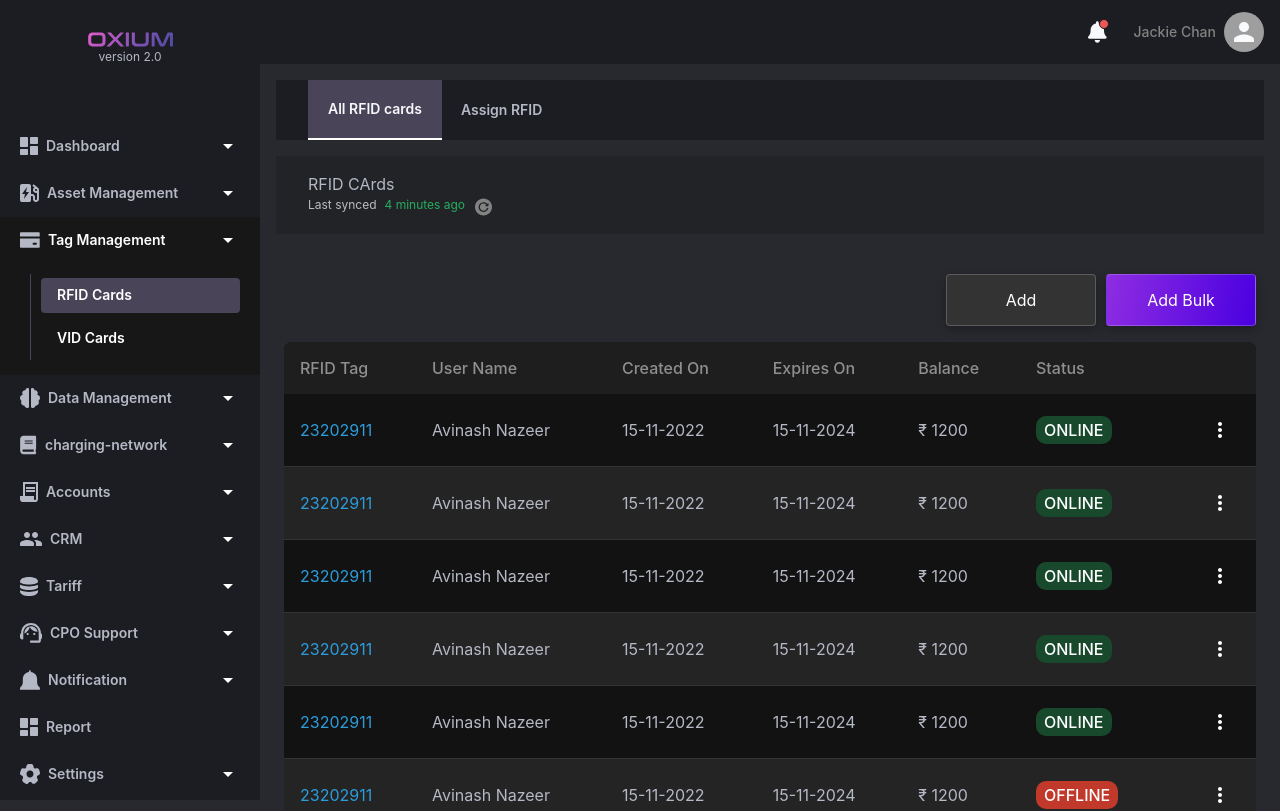
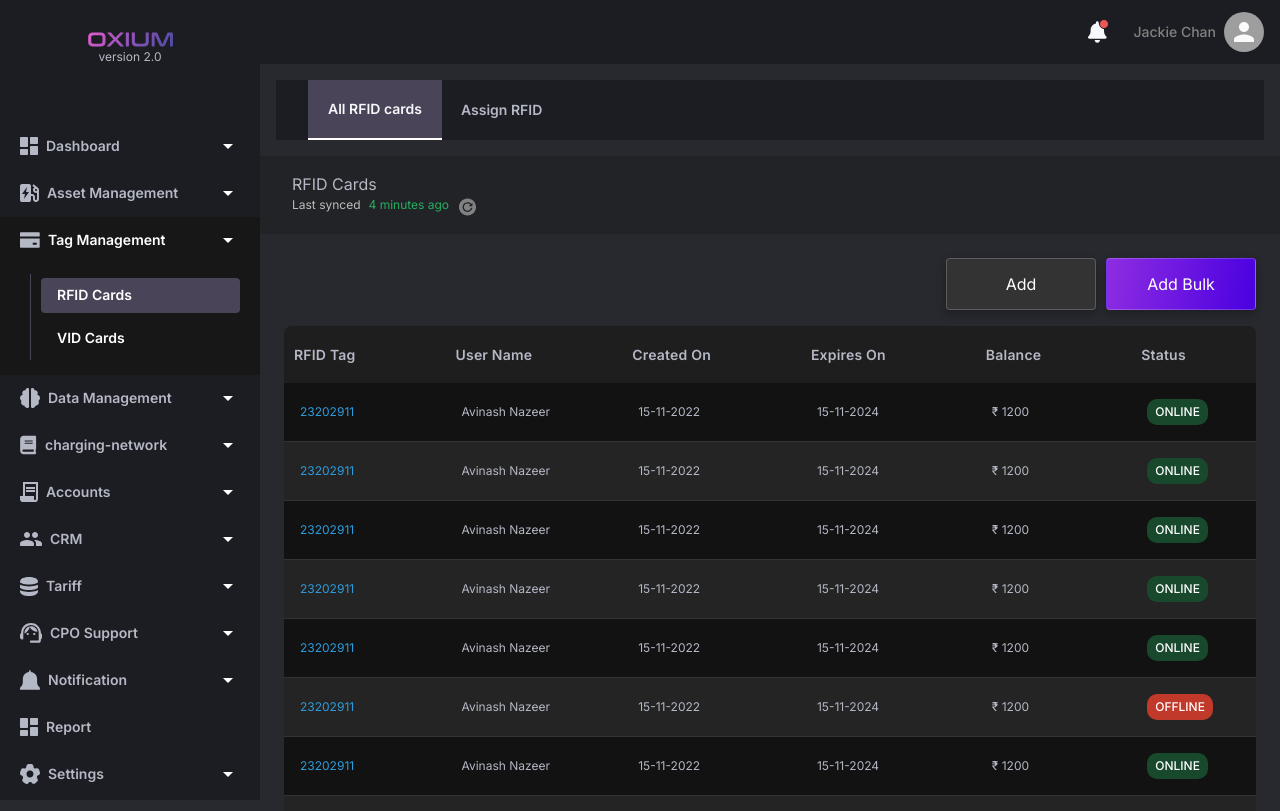
Before and after one commit to XyvinTech/GOEC_dashboard, a React (Create React App) app: page /tag-management/rfid-cards in a window 1280 px wide. Shown: the top 811 px of the page. Built offline with nearby package versions, Linux system fonts and the light colour scheme.

Commit message:
changes in table ui and others

```diff
--- a/src/components/cpoSupport/activeSession/AllActiveSession.jsx
+++ b/src/components/cpoSupport/activeSession/AllActiveSession.jsx
@@ -22,9 +22,9 @@ const tableHeader = [
 export default function ActiveSession() {
   return (
     <>
-      <LastSynced heading="Active Sessions" />
+      <LastSynced heading="Active Sessions" showSearchField={true} />
       <Box sx={{ p: 3 }}>
-        <StyledTable headers={tableHeader} data={DummyData} />
+        <StyledTable headers={tableHeader} data={DummyData} showActionCell={false} />
       </Box>
     </>
   );
--- a/src/components/tagManagement/Rfid/AllRfidCards.jsx
+++ b/src/components/tagManagement/Rfid/AllRfidCards.jsx
@@ -4,6 +4,8 @@ import { ReactComponent as ReloadIcon } from '../../../assets/icons/reload.svg'
 import StyledTable from '../../../ui/styledTable'
 import { DummyData } from '../../../assets/json/RfidTableData'
 import StyledButton from '../../../ui/styledButton'
+import LastSynced from '../../../layout/LastSynced'
+
 
 const tableHeader = [
     'RFID Tag',
@@ -18,26 +20,7 @@ const tableHeader = [
 const AllRfidCards = () => {
   return (
     <>
-      <Box
-        sx={{
-          display: 'flex',
-          flexDirection: 'row',
-          alignItems: 'center',
-          backgroundColor: 'primary.grey',
-          p: 2,
-          m:2
-        }}>
-        <Stack direction={'column'} sx={{ ml: 2 }}>
-          <Typography variant='body1' sx={{ color: 'secondary.contrastText' }}>RFID CArds</Typography>
-          <Stack direction={'row'} spacing={1}>
-            <Typography sx={{ color: 'secondary.greytext', fontSize: 12 }}>Last synced</Typography>
-            <Typography sx={{ color: 'success.main', fontSize: 12 }}>4 minutes ago</Typography>
-            <ReloadIcon style={{ cursor: 'pointer' }} />
-          </Stack>
-        </Stack>
-        <Box sx={{ flexGrow: 1 }} />
-
-      </Box>
+     <LastSynced heading="RFID Cards"/>
       <Box sx={{p:3}}>
         <Box display="flex" justifyContent="flex-end">
             <StyledButton variant='secondary' width='150' mr='10'>Add</StyledButton><StyledButton variant='primary' width='150' >Add Bulk</StyledButton>
--- a/src/index.css
+++ b/src/index.css
@@ -1,3 +1,4 @@
+@import url('https://fonts.googleapis.com/css2?family=Inter:wght@200;300;400;500;600;700&display=swap');
 
 
 /* Optional: for smooth scrolling when 'display: none' scrollbar is applied */
@@ -14,7 +15,6 @@ html {
 }
 
 
-@import url('https://fonts.googleapis.com/css2?family=Inter:wght@200;300;400;500;600;700&display=swap');
 
 *{
     padding:0px;
--- /dev/null
+++ b/src/ui/styledActionCell.jsx
@@ -0,0 +1,51 @@
+// ActionCell.jsx
+import React,{useState} from 'react';
+import { IconButton, Menu, MenuItem } from "@mui/material";
+import MoreVertIcon from "@mui/icons-material/MoreVert";
+
+const StyledActionCell = ({ id, onEdit, onView, onDelete }) => {
+  const [anchorEl, setAnchorEl] = useState(null);
+  const open = Boolean(anchorEl);
+
+  const handleClick = (event) => {
+    setAnchorEl(event.currentTarget);
+  };
+
+  const handleClose = () => {
+    setAnchorEl(null);
+  };
+
+  return (
+    <>
+      <IconButton
+        aria-label="more"
+        aria-controls="action-menu"
+        aria-haspopup="true"
+        onClick={handleClick}
+        style={{ color: "#fff" }}
+      >
+        <MoreVertIcon />
+      </IconButton>
+      <Menu
+        id="action-menu"
+        anchorEl={anchorEl}
+        keepMounted
+        open={open}
+        onClose={handleClose}
+        sx={{
+          "& .MuiPaper-root": {
+            bgcolor: "black",
+            color: "white",
+            boxShadow: "0px 4px 20px rgba(0, 0, 0, 0.5)",
+          },
+        }}
+      >
+        <MenuItem onClick={() => { onEdit(id); handleClose(); }}>Edit</MenuItem>
+        <MenuItem onClick={() => { onView(id); handleClose(); }}>View</MenuItem>
+        <MenuItem onClick={() => { onDelete(id); handleClose(); }}>Delete</MenuItem>
+      </Menu>
+    </>
+  );
+};
+
+export default StyledActionCell;
--- /dev/null
+++ b/src/ui/styledStatusChip.jsx
@@ -0,0 +1,35 @@
+import styled from "styled-components";
+// Define a styled component for the status chip
+
+
+const StyledStatusChip = styled.span`
+  padding: 4px 8px;
+  border-radius: 10px; // Adjust as needed for the chip look
+  color: white;
+  text-transform: uppercase;
+  font-weight: 500;
+  text-align: center;
+  display: inline-block;
+  min-width: 60px; // Set a minimum width for uniformity
+
+  // Dynamically set the background color based on the status
+  background-color: ${(props) => {
+    // Normalize the status to uppercase for case-insensitive comparison
+    const status = props.$status.toUpperCase();
+
+    if (["ACTIVE", "ONLINE", "ASSIGNED", "SUCCESS"].includes(status)) {
+      return "rgba(24, 73, 45, 1)"; // Green for active or successful statuses
+    } else if (status === "OFFLINE") {
+      return "#c0392b"; // Red for offline
+    } else if (status === "INACTIVE") {
+      return "#3e3c3c"; // White for inactive
+    } else if (["UNASSIGNED", "PENDING"].includes(status)) {
+      return "#65572B"; // Brown for unassigned or pending statuses
+    }
+    // Add a default background color if needed
+    return "defaultColor";
+  }};
+`;
+
+
+export default StyledStatusChip;
--- /dev/null
+++ b/src/ui/styledStopButton.jsx
@@ -0,0 +1,30 @@
+// Styled Stop button
+import styled from "styled-components";
+
+const StyledStopButton = styled.button`
+  display: inline-flex;
+  padding: 10px 20px;
+  align-items: flex-start;
+  gap: 10px;
+  background-color: #663131; // Red background color for stop button
+  border: none; // No border
+  border-radius: 4px; // Rounded corners
+  cursor: pointer; // Pointer cursor on hover
+  margin-left: auto; // Align to the right
+  &:hover {
+    background-color: #a8322c; // Slightly darker red on hover
+  }
+
+  //Typography
+  color: var(--grayscale-white, #fff);
+  text-align: center;
+  font-family: Inter;
+  font-size: 11px;
+  font-style: normal;
+  font-weight: 500;
+  line-height: normal;
+  letter-spacing: 0.5px;
+  text-transform: uppercase;
+`;
+
+export default StyledStopButton;
--- a/src/ui/styledTable.jsx
+++ b/src/ui/styledTable.jsx
@@ -1,16 +1,11 @@
 import styled from "styled-components";
-import { IconButton, Menu, MenuItem } from "@mui/material";
-import MoreVertIcon from "@mui/icons-material/MoreVert";
 import React, { useState } from "react";
 import StyledPagination from "./styledPagination";
-
+import StyledStopButton from "./styledStopButton";
+import StyledActionCell from "./styledActionCell";
+import StyledStatusChip from "./styledStatusChip";
 // StyledTable component
-const StyledTable = ({ headers, data }) => {
-  const [anchorEl, setAnchorEl] = useState(null);
-  const [showAction, setShowAction] = useState(true);
-  const [openMenuRowIndex, setOpenMenuRowIndex] = useState(null);
-  // pagination
-
+const StyledTable = ({ headers, data, showActionCell=true }) => {
   const [page, setPage] = useState(0);
   const rowsPerPage = 10;
   const paginatedData = data.slice(
@@ -19,20 +14,14 @@ const StyledTable = ({ headers, data }) => {
   );
   const pageCount = Math.ceil(data.length / rowsPerPage);
 
-  const handleClick = (event, index) => {
-    setAnchorEl(event.currentTarget);
-    setOpenMenuRowIndex(index);
-  };
-
-  const handleClose = () => {
-    setAnchorEl(null);
-    setOpenMenuRowIndex(null);
-  };
-
   const handleChangePage = (newPage) => {
     console.log("Current page:", page);
     console.log("New page:", newPage);
     setPage(newPage); // Assuming newPage is 1-indexed
+  };
+
+  const handleStopClick = (id) => {
+    alert(`Terminate session for id: `);
   };
 
   return (
@@ -43,7 +32,7 @@ const StyledTable = ({ headers, data }) => {
             {headers.map((header) => (
               <HeaderCell key={header}>{header}</HeaderCell>
             ))}
-            <HeaderCell></HeaderCell>
+            {showActionCell &&<HeaderCell></HeaderCell>}
           </tr>
         </TableHeader>
 
@@ -60,9 +49,13 @@ const StyledTable = ({ headers, data }) => {
                     $isfirstcolumn={cellIndex === 0}
                   >
                     {isStatusColumn ? (
-                      <StatusChip $status={row[header]}>
+                      <StyledStatusChip $status={row[header]}>
                         {row[header]}
-                      </StatusChip>
+                      </StyledStatusChip>
+                    ) : isTerminateSession ? (
+                      <StyledStopButton onClick={() => handleStopClick(row.id)}>
+                        Stop
+                      </StyledStopButton>
                     ) : (
                       row[header]
                     )}
@@ -70,37 +63,16 @@ const StyledTable = ({ headers, data }) => {
                 );
               })}
 
-              <ActionCell>
-                <IconButton
-                  aria-label="more"
-                  aria-controls="long-menu"
-                  aria-haspopup="true"
-                  onClick={(event) => handleClick(event, rowIndex)}
-                  style={{ color: "#fff" }}
-                >
-                  <MoreVertIcon />
-                </IconButton>
-                <Menu
-                  id="long-menu"
-                  anchorEl={anchorEl}
-                  keepMounted
-                  open={openMenuRowIndex === rowIndex}
-                  onClose={handleClose}
-                  sx={{
-                    "& .MuiPaper-root": {
-                      bgcolor: "black",
-                      color: "white",
-                      boxShadow: "0px 4px 20px rgba(0, 0, 0, 0.5)",
-                    },
-                  }}
-                >
-                  {options.map((option) => (
-                    <MenuItem key={option} onClick={handleClose}>
-                      {option}
-                    </MenuItem>
-                  ))}
-                </Menu>
-              </ActionCell>
+              {showActionCell && (
+                <td>
+                  <StyledActionCell
+                    id={row.id} // Assuming your row data has an 'id' property
+                    onEdit={(id) => alert(`Edit item with id: `)}
+                    onView={(id) => alert(`View item with id: `)}
+                    onDelete={(id) => alert(`Delete item with id: `)}
+                  />
+                </td>
+              )}
             </tr>
           ))}
         </TableBody>
@@ -118,16 +90,6 @@ export default StyledTable;
 
 //! STYLINGS
 
-// Styled action cell
-export const ActionCell = styled.td`
-  padding: 16px;
-  text-align: right;
-  font-family: "Inter", sans-serif; // Use Inter font family
-  font-weight: 400; // Normal font weight
-  color: #fff; // White text color
-`;
-
-const options = ["Edit", "Delete", "View"];
 // Styled table container
 export const TableContainer = styled.div`
   background: #121212; // Dark background for the table
@@ -147,14 +109,26 @@ export const Table = styled.table`
 export const TableHeader = styled.thead`
   background: #1e1e1e; // Slightly lighter dark background for header
   text-align: left;
+  padding: 10px 10px;
 `;
 
 // Styled table header cell
 export const HeaderCell = styled.th`
-  padding: 16px; // Padding inside header cells, adjust as needed
-  font-weight: 500; // Medium font weight
-  font-family: "Inter", sans-serif; // Use Inter font family
-  color: rgba(255, 255, 255, 0.5); // White text color
+  color: var(--greyish, #b5b8c5);
+  font-family: Inter;
+  font-size: 14px;
+
+  font-style: normal;
+  font-weight: 600;
+  line-height: normal;
+  letter-spacing: 0.2px;
+  white-space: nowrap; // Prevent text wrapping
+  overflow: hidden; // Hide overflowed content
+  text-overflow: ellipsis; // Show ellipsis for overflowed content
+  min-width: 100px; // Minimum width for each header cell, adjust as needed
+  // Optionally, if using flexbox in your table:
+  flex-grow: 1; // Allows the cell to grow to fit available space
+  padding: 20px 90px 20px 10px;
 `;
 
 // Styled table body
@@ -171,40 +145,13 @@ export const TableBody = styled.tbody`
 // Styled table cell
 export const TableCell = styled.td`
   padding: 16px; // Padding inside cells, adjust as needed
-  font-weight: 400; // Regular font weight
-  font-family: "Inter", sans-serif; // Use Inter font family
+  font-family: Inter;
+  font-size: 12px;
+  font-style: normal;
+  font-weight: 400;
+  line-height: 150%; /* 18px */
   color: ${(props) =>
     props.$isfirstcolumn // Use $ prefix for transient prop
       ? "#2D9CDB"
       : "rgba(181, 184, 197, 1)"}; // Blue text color for the first column, white for others
 `;
-
-// Define a styled component for the status chip
-const StatusChip = styled.span`
-  padding: 4px 8px;
-  border-radius: 10px; // Adjust as needed for the chip look
-  color: white;
-  text-transform: uppercase;
-  font-weight: 500;
-  text-align: center;
-  display: inline-block;
-  min-width: 60px; // Set a minimum width for uniformity
-
-  // Dynamically set the background color based on the status
-  background-color: ${(props) => {
-    // Normalize the status to uppercase for case-insensitive comparison
-    const status = props.$status.toUpperCase();
-
-    if (["ACTIVE", "ONLINE", "ASSIGNED", "SUCCESS"].includes(status)) {
-      return "rgba(24, 73, 45, 1)"; // Green for active or successful statuses
-    } else if (status === "OFFLINE") {
-      return "#c0392b"; // Red for offline
-    } else if (status === "INACTIVE") {
-      return "#3e3c3c"; // White for inactive
-    } else if (["UNASSIGNED", "PENDING"].includes(status)) {
-      return "#65572B"; // Brown for unassigned or pending statuses
-    }
-    // Add a default background color if needed
-    return "defaultColor";
-  }};
-`;
```
Also changed, not shown: src/ui/styledPagination.jsx (+22 -5 lines).
